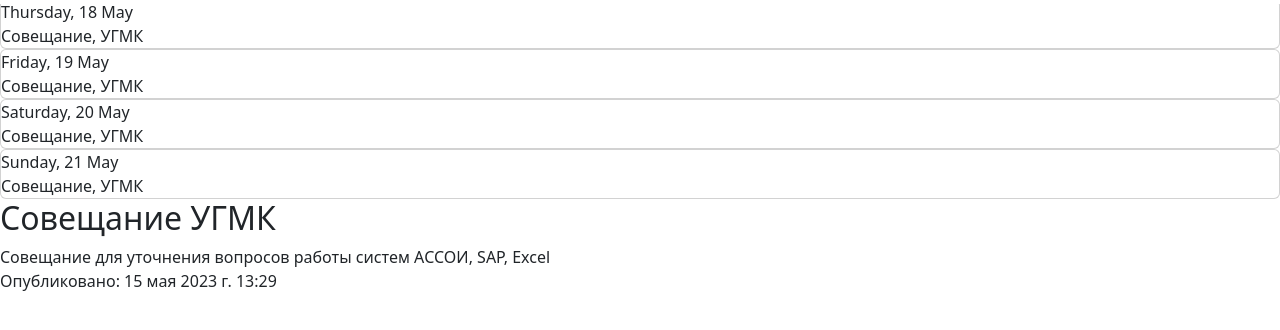
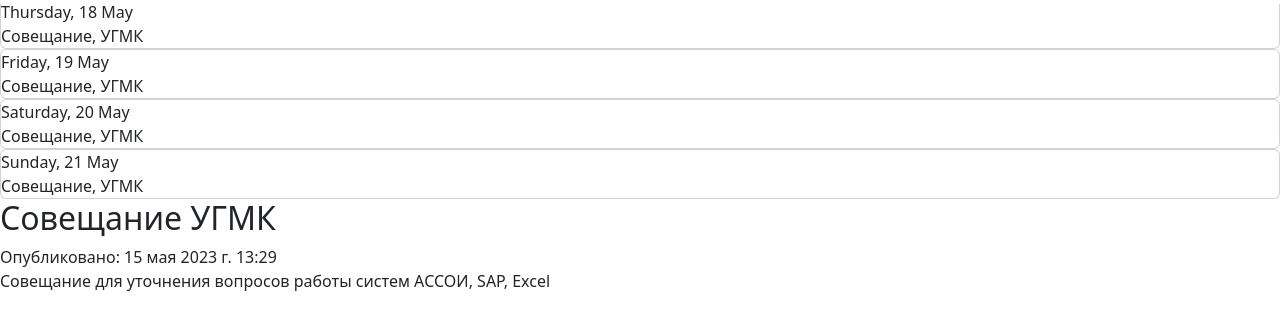
Before and after one commit to NikitaPravoi/djangoNews, a Django app: page / in a window 1280 px wide. Shown: the part 151-481 px from the top of the page. Run offline with Django 4.2, Linux system fonts and the light colour scheme; data comes from the database, SQL or seed files in the repository; parts of the project's set-up code (start-up, migrations or seed data) failed here and were passed over.

Commit message:
Changed how event card looks

```diff
--- a/templates/news/base.html
+++ b/templates/news/base.html
@@ -132,17 +132,19 @@
         </div>
         {% for event in events %}
         <div class="event">
-            <div class="event-title">
-                <h2 >{{ event.title }}</h2>
-            </div>
-            <div class="event-text">
-                <span >{{ event.body }}</span>
-            </div>
-            <div class="event-date-published" >
-                Опубликовано: {{ event.publish }}
+            <div class="event-content">
+                <div class="event-header">
+                    <h2>{{ event.title }}</h2>
+                    <div class="event-date-published">
+                        Опубликовано: {{ event.publish }}
+                    </div>
+                </div>
+                <div class="event-text">
+                    <span>{{ event.body }}</span>
+                </div>
             </div>
         </div>
         {% endfor %}
-  </div>
+    </div>
 </body>
 </html>
```
